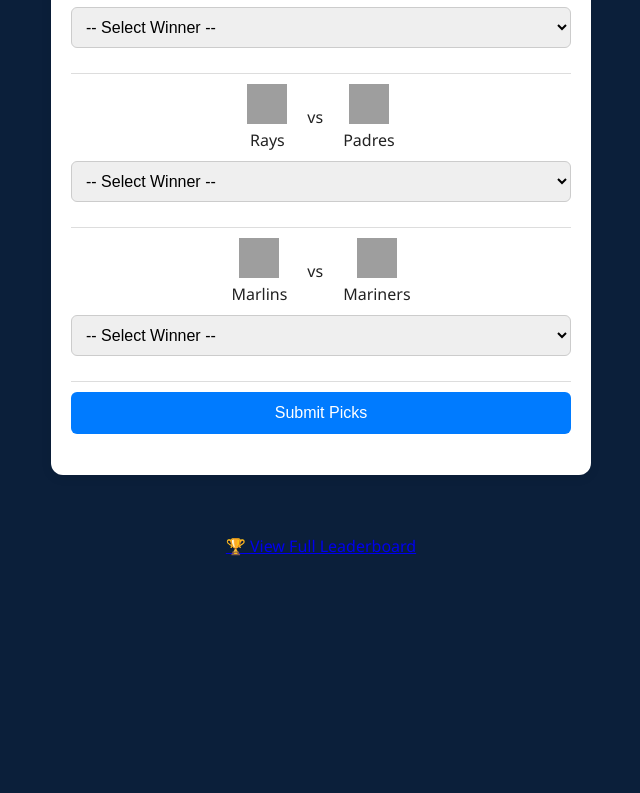
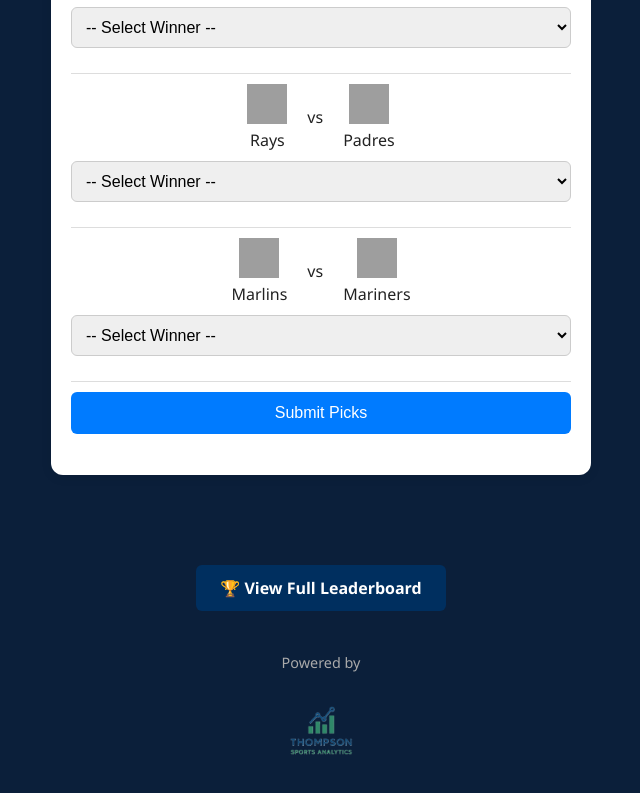
Before and after one commit to kthompson5/thompson-family-pickem, a website: page public/picks.html in a window 1280 px wide. Shown: the part 3753-4546 px from the top of the page, without its empty margins (319-959 px from the left). Before the commit the page ends 4340 px from the top, so only its background shows below. Drawn offline with Linux system fonts and the light colour scheme; grey boxes are pictures that could not be loaded.

Commit message:
picks.html

```diff
--- a/public/picks.html
+++ b/public/picks.html
@@ -5,6 +5,45 @@
   <meta name="viewport" content="width=device-width, initial-scale=1.0"/>
   <title>Thompson Family Pick 'Em – Make Picks</title>
   <link rel="stylesheet" href="style.css" />
+  <style>
+    .tsa-footer {
+      text-align: center;
+      margin-top: 30px;
+      margin-bottom: 20px;
+    }
+
+    .tsa-footer img {
+      max-width: 100px;
+      display: block;
+      margin: 8px auto 0;
+    }
+
+    .tsa-footer span {
+      color: #aaa;
+      font-size: 0.9rem;
+    }
+
+    .leaderboard-btn {
+      display: inline-block;
+      margin: 30px auto 10px;
+      padding: 12px 24px;
+      background-color: #002f5f;
+      color: white;
+      font-weight: bold;
+      text-decoration: none;
+      border-radius: 6px;
+      font-size: 1rem;
+      transition: background-color 0.2s ease;
+    }
+
+    .leaderboard-btn:hover {
+      background-color: #001a3a;
+    }
+
+    .leaderboard-link {
+      text-align: center;
+    }
+  </style>
 </head>
 <body>
   <header class="header-bar">
@@ -33,9 +72,16 @@
     </section>
   </div>
 
-  <section class="leaderboard-link" style="text-align:center;">
-    <a href="/leaderboard.html">🏆 View Full Leaderboard</a>
+  <!-- ✅ Leaderboard Button -->
+  <section class="leaderboard-link">
+    <a href="/leaderboard.html" class="leaderboard-btn">🏆 View Full Leaderboard</a>
   </section>
+
+  <!-- ✅ Powered by TSA Footer -->
+  <div class="tsa-footer">
+    <span>Powered by</span>
+    <img src="tsalogo.png" alt="Thompson Sports Analytics" />
+  </div>
 
   <script src="logos.js"></script>
   <script src="script.js"></script>
```
Lines whose indentation alone changed are shown as unchanged.
